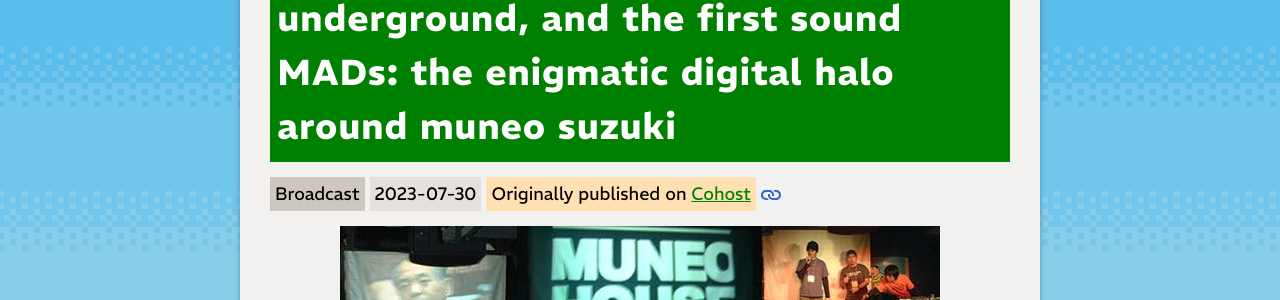
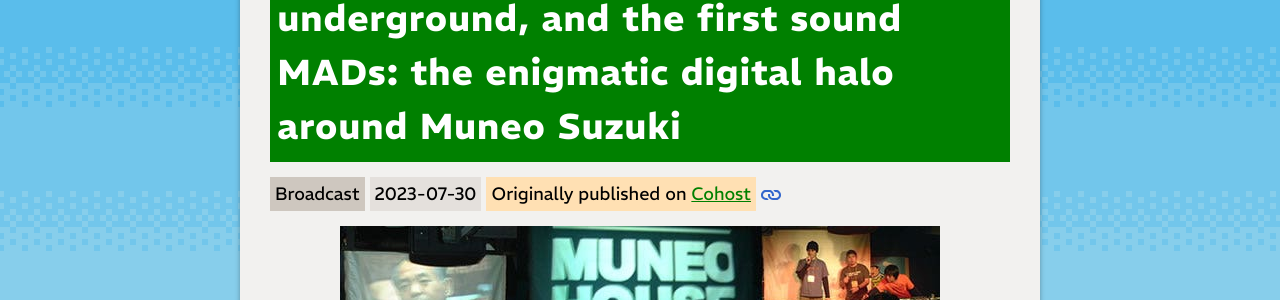
Before and after one commit to dendengarden/dendengarden.github.io, a Jekyll site: the page built from _posts/broadcast/2023-07-30-muneo-house.markdown, in a window 1280 px wide and 900 px high. Shown: the part 349-649 px from the top of the window. Built offline with Jekyll 4.4.1, drawn with Linux system fonts in a browser that asks for light colours; some of the changed text lies outside the part shown.

```diff
--- a/_posts/broadcast/2023-07-30-muneo-house.markdown
+++ b/_posts/broadcast/2023-07-30-muneo-house.markdown
@@ -1,6 +1,6 @@
 ---
 layout: post
-title:  "political bribes, a house that went underground, and the first sound MADs: the enigmatic digital halo around muneo suzuki"
+title:  "political bribes, a house that went underground, and the first sound MADs: the enigmatic digital halo around Muneo Suzuki"
 date:   2023-07-30 11:36:00 -0400
 category: broadcast
 banner: "/assets/img/posts/muneo-house-party-lead.jpg"
```
